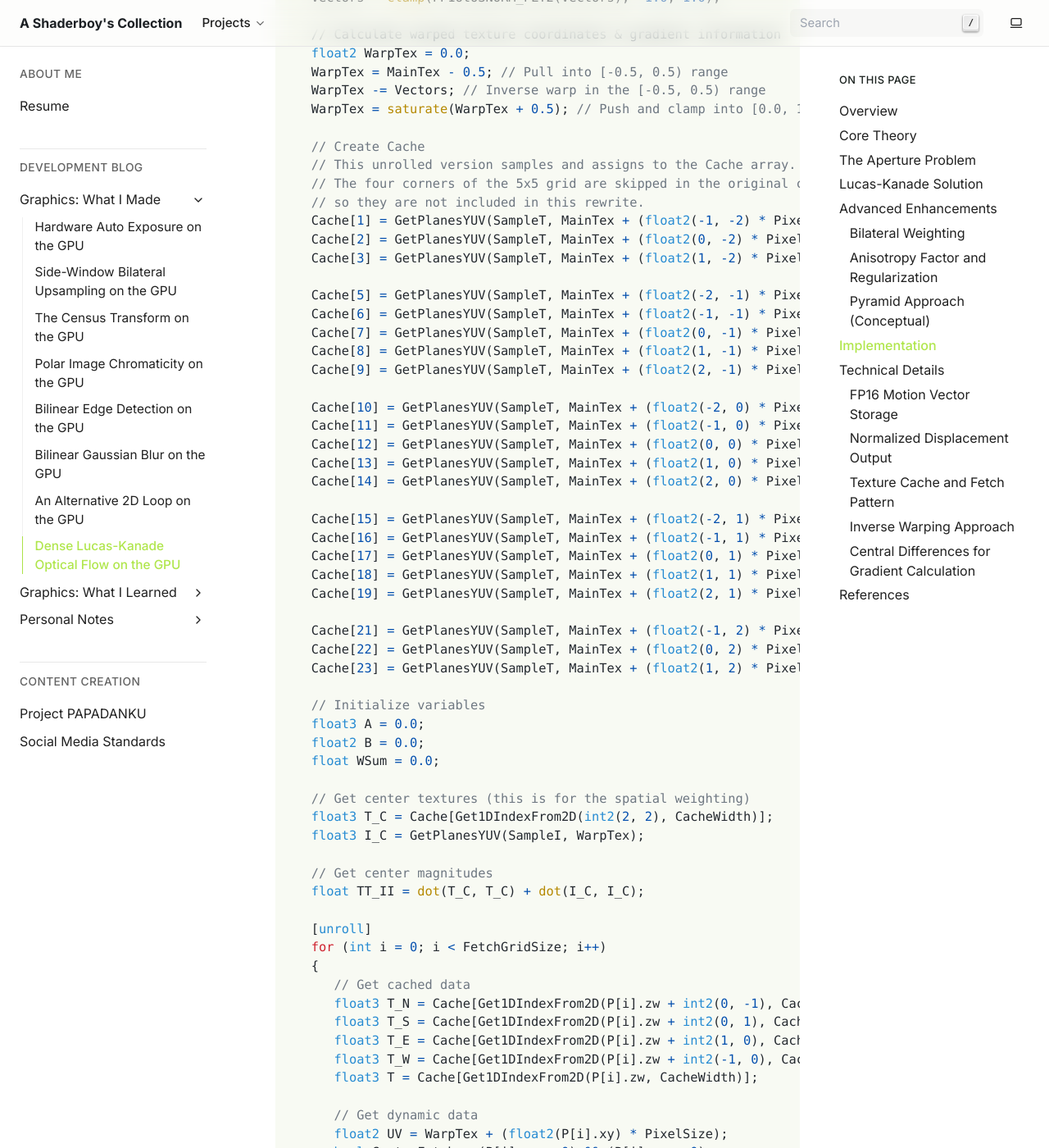
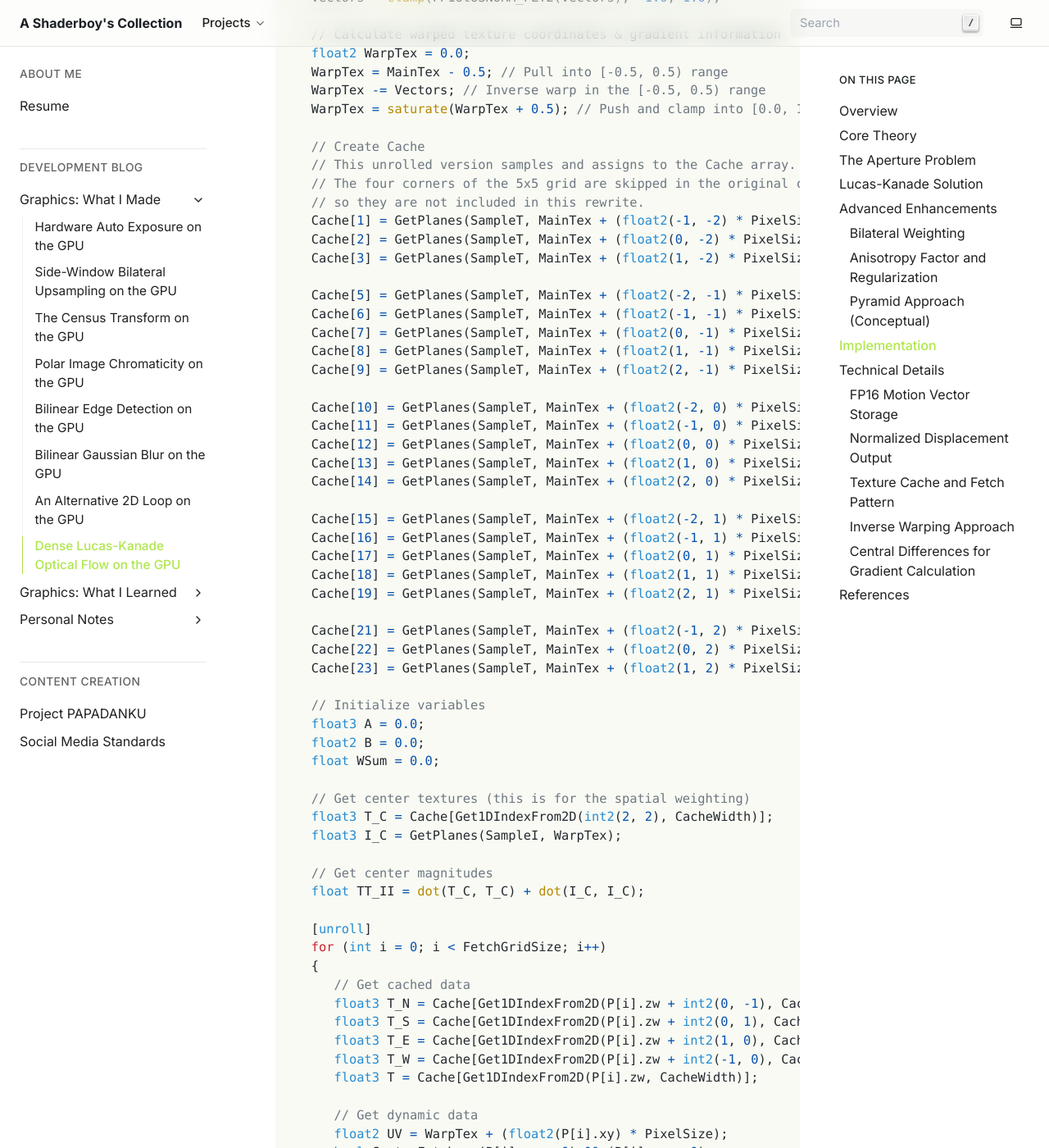
Before and after one commit to papadanku/papadanku.github.io, a Sphinx documentation site: the page built from doc/blog/made/lucaskanade.rst, in a window 1280 px wide and 1400 px high, scrolled down 9553 px. Shown: the whole window at 82% size. Built offline with Sphinx 7.4.7, drawn with Linux system fonts in a browser that asks for light colours; some of the changed text lies outside the part shown.

Commit message:
Optimize bilateral and flow functions with tex2Dlod().

```diff
--- a/doc/blog/made/bilateral.rst
+++ b/doc/blog/made/bilateral.rst
@@ -294,11 +294,11 @@ Main Function
          {
             // *2 because the lower sample takes a 2 texel footprint.
             float2 Delta = float2(x0, y0) * 2.0;
-            float2 Offset = Tex + (Delta * PixelSize);
+            float4 Offset = float4(Tex + (Delta * PixelSize), 0.0, 0.0);
 
             // Sampling.
-            float2 ImageSample = tex2D(Image, Offset).xy;
-            float2 GuideSample = tex2D(Guide, Offset).xy;
+            float2 ImageSample = tex2Dlod(Image, Offset).xy;
+            float2 GuideSample = tex2Dlod(Guide, Offset).xy;
 
             // This is for our Side Window calculation.
             Output.ArrayImages[ImageIndex0] = ImageSample;
--- a/doc/blog/made/lucaskanade.rst
+++ b/doc/blog/made/lucaskanade.rst
@@ -304,9 +304,9 @@ The implementation provides the complete HLSL source code for the adaptive-weigh
       Samples a texture and converts it from sRGB to YUV color space.
    */
 
-   float3 GetPlanesYUV(sampler2D Image, float2 Tex)
+   float3 GetPlanes(sampler2D Image, float2 Tex)
    {
-      float3 Color = tex2D(Image, Tex).rgb;
+      float3 Color = tex2Dlod(Image, float4(Tex, 0.0, 0.0)).rgb;
       Color = SRGBtoYUV444(Color);
       return Color;
    }
@@ -403,31 +403,31 @@ The implementation provides the complete HLSL source code for the adaptive-weigh
       // This unrolled version samples and assigns to the Cache array.
       // The four corners of the 5x5 grid are skipped in the original code,
       // so they are not included in this rewrite.
-      Cache[1] = GetPlanesYUV(SampleT, MainTex + (float2(-1, -2) * PixelSize));
-      Cache[2] = GetPlanesYUV(SampleT, MainTex + (float2(0, -2) * PixelSize));
-      Cache[3] = GetPlanesYUV(SampleT, MainTex + (float2(1, -2) * PixelSize));
+      Cache[1] = GetPlanes(SampleT, MainTex + (float2(-1, -2) * PixelSize));
+      Cache[2] = GetPlanes(SampleT, MainTex + (float2(0, -2) * PixelSize));
+      Cache[3] = GetPlanes(SampleT, MainTex + (float2(1, -2) * PixelSize));
 
-      Cache[5] = GetPlanesYUV(SampleT, MainTex + (float2(-2, -1) * PixelSize));
-      Cache[6] = GetPlanesYUV(SampleT, MainTex + (float2(-1, -1) * PixelSize));
-      Cache[7] = GetPlanesYUV(SampleT, MainTex + (float2(0, -1) * PixelSize));
-      Cache[8] = GetPlanesYUV(SampleT, MainTex + (float2(1, -1) * PixelSize));
-      Cache[9] = GetPlanesYUV(SampleT, MainTex + (float2(2, -1) * PixelSize));
+      Cache[5] = GetPlanes(SampleT, MainTex + (float2(-2, -1) * PixelSize));
+      Cache[6] = GetPlanes(SampleT, MainTex + (float2(-1, -1) * PixelSize));
+      Cache[7] = GetPlanes(SampleT, MainTex + (float2(0, -1) * PixelSize));
+      Cache[8] = GetPlanes(SampleT, MainTex + (float2(1, -1) * PixelSize));
+      Cache[9] = GetPlanes(SampleT, MainTex + (float2(2, -1) * PixelSize));
 
-      Cache[10] = GetPlanesYUV(SampleT, MainTex + (float2(-2, 0) * PixelSize));
-      Cache[11] = GetPlanesYUV(SampleT, MainTex + (float2(-1, 0) * PixelSize));
-      Cache[12] = GetPlanesYUV(SampleT, MainTex + (float2(0, 0) * PixelSize));
-      Cache[13] = GetPlanesYUV(SampleT, MainTex + (float2(1, 0) * PixelSize));
-      Cache[14] = GetPlanesYUV(SampleT, MainTex + (float2(2, 0) * PixelSize));
+      Cache[10] = GetPlanes(SampleT, MainTex + (float2(-2, 0) * PixelSize));
+      Cache[11] = GetPlanes(SampleT, MainTex + (float2(-1, 0) * PixelSize));
+      Cache[12] = GetPlanes(SampleT, MainTex + (float2(0, 0) * PixelSize));
+      Cache[13] = GetPlanes(SampleT, MainTex + (float2(1, 0) * PixelSize));
+      Cache[14] = GetPlanes(SampleT, MainTex + (float2(2, 0) * PixelSize));
 
-      Cache[15] = GetPlanesYUV(SampleT, MainTex + (float2(-2, 1) * PixelSize));
-      Cache[16] = GetPlanesYUV(SampleT, MainTex + (float2(-1, 1) * PixelSize));
-      Cache[17] = GetPlanesYUV(SampleT, MainTex + (float2(0, 1) * PixelSize));
-      Cache[18] = GetPlanesYUV(SampleT, MainTex + (float2(1, 1) * PixelSize));
-      Cache[19] = GetPlanesYUV(SampleT, MainTex + (float2(2, 1) * PixelSize));
+      Cache[15] = GetPlanes(SampleT, MainTex + (float2(-2, 1) * PixelSize));
+      Cache[16] = GetPlanes(SampleT, MainTex + (float2(-1, 1) * PixelSize));
+      Cache[17] = GetPlanes(SampleT, MainTex + (float2(0, 1) * PixelSize));
+      Cache[18] = GetPlanes(SampleT, MainTex + (float2(1, 1) * PixelSize));
+      Cache[19] = GetPlanes(SampleT, MainTex + (float2(2, 1) * PixelSize));
 
-      Cache[21] = GetPlanesYUV(SampleT, MainTex + (float2(-1, 2) * PixelSize));
-      Cache[22] = GetPlanesYUV(SampleT, MainTex + (float2(0, 2) * PixelSize));
-      Cache[23] = GetPlanesYUV(SampleT, MainTex + (float2(1, 2) * PixelSize));
+      Cache[21] = GetPlanes(SampleT, MainTex + (float2(-1, 2) * PixelSize));
+      Cache[22] = GetPlanes(SampleT, MainTex + (float2(0, 2) * PixelSize));
+      Cache[23] = GetPlanes(SampleT, MainTex + (float2(1, 2) * PixelSize));
 
       // Initialize variables
       float3 A = 0.0;
@@ -436,7 +436,7 @@ The implementation provides the complete HLSL source code for the adaptive-weigh
 
       // Get center textures (this is for the spatial weighting)
       float3 T_C = Cache[Get1DIndexFrom2D(int2(2, 2), CacheWidth)];
-      float3 I_C = GetPlanesYUV(SampleI, WarpTex);
+      float3 I_C = GetPlanes(SampleI, WarpTex);
 
       // Get center magnitudes
       float TT_II = dot(T_C, T_C) + dot(I_C, I_C);
@@ -456,7 +456,7 @@ The implementation provides the complete HLSL source code for the adaptive-weigh
          bool CenterFetch = (P[i].x == 0) && (P[i].y == 0);
          float3 I = CenterFetch
             ? I_C
-            : GetPlanesYUV(SampleI, UV);
+            : GetPlanes(SampleI, UV);
 
          // Calculate bilateral weighting
          float Weight = CenterFetch
```
